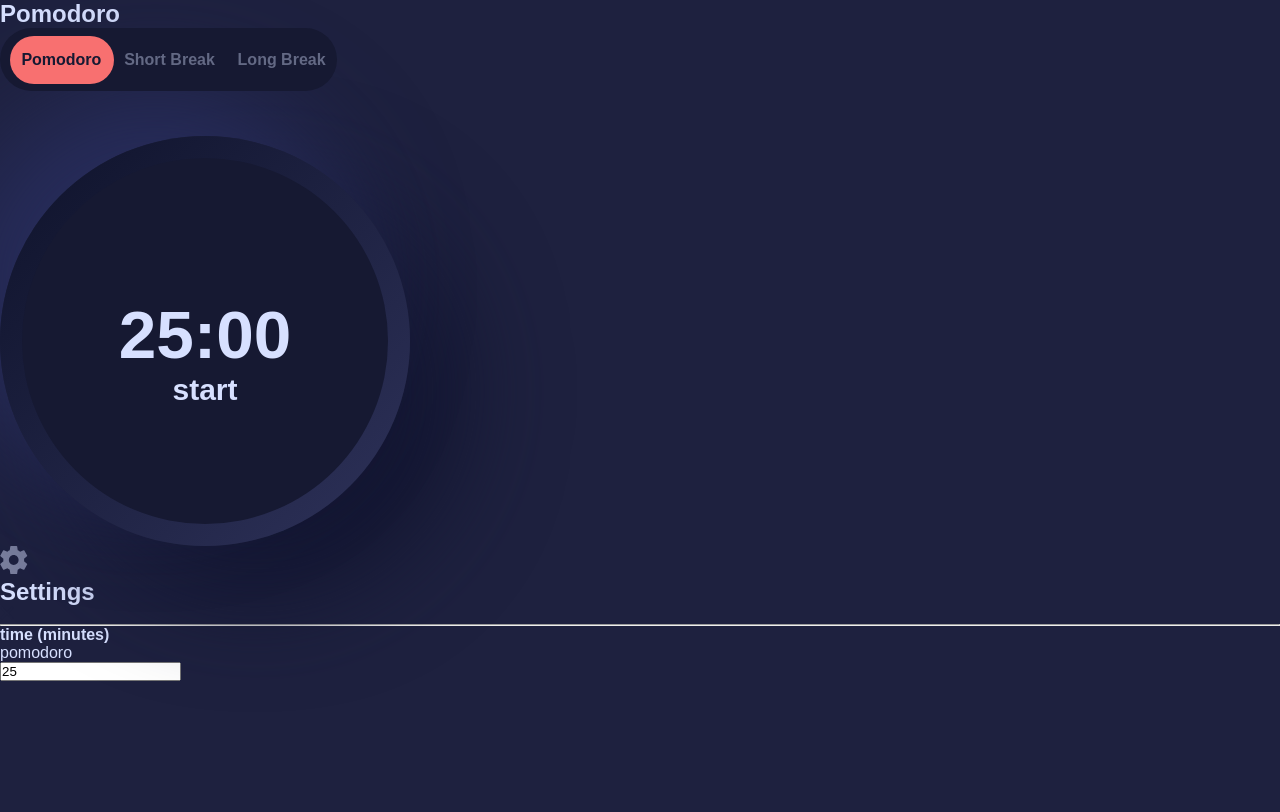
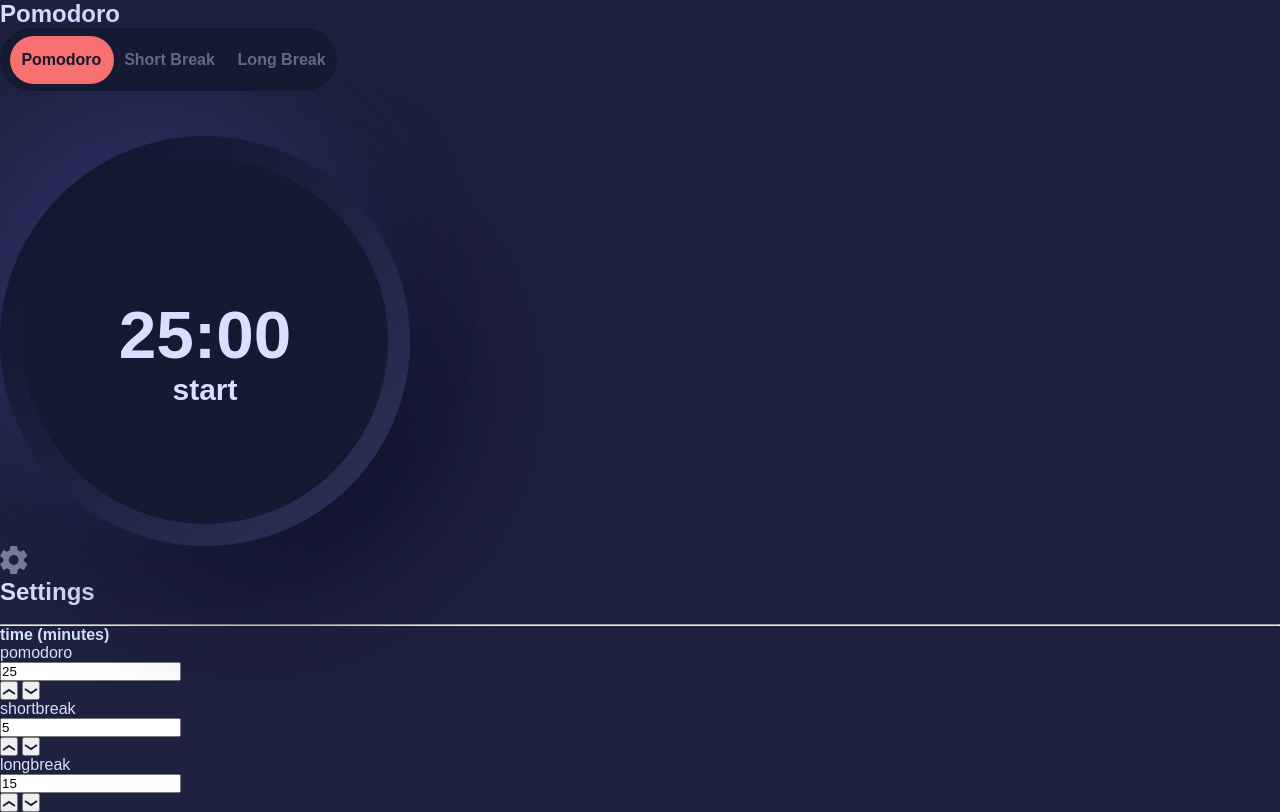
Before and after one commit to curchadw/pomodoro_app, a plain HTML site: page index.html in a window 1280 px wide. Drawn offline with Linux system fonts and the light colour scheme.

Commit message:
Added inc and dec buttons to html

```diff
--- a/index.html
+++ b/index.html
@@ -68,6 +68,54 @@
                                       class='body1'
                                       min='0'
                                       />
+                                      <div class="input_buttons" onclick='inc("pomodoro")'>
+                                          <button class="uparrow">
+                                            <img src="assets/icon-arrow-up.svg" alt="up_arrow" />
+                                          </button>
+                                          <button class="downarrow" onclick='dec("pomodoro")'>
+                                            <img src="assets/icon-arrow-down.svg" alt="down_arrow" />
+                                          </button>
+                                      </div>
+                                </div>
+                            </div>
+                            <div class="input">
+                                <label for="short_break" class="body2">shortbreak</label>
+                                <div class="inputnumber">
+                                    <input
+                                      type="number"
+                                      id="short_break"
+                                      value='5'
+                                      class='body1'
+                                      min='0'
+                                      />
+                                      <div class="input_buttons">
+                                        <button class="uparrow" onclick='inc("shortbreak")'>
+                                          <img src="assets/icon-arrow-up.svg" alt="up_arrow" />
+                                        </button>
+                                        <button class="downarrow" onclick='dec("shortbreak")'>
+                                          <img src="assets/icon-arrow-down.svg" alt="down_arrow" />
+                                        </button>
+                                    </div>
+                                </div>
+                            </div>
+                            <div class="input">
+                                <label for="long_break" class="body2">longbreak</label>
+                                <div class="inputnumber">
+                                    <input
+                                      type="number"
+                                      id="long_break"
+                                      value='15'
+                                      class='body1'
+                                      min='0'
+                                      />
+                                      <div class="input_buttons">
+                                        <button class="uparrow" onclick='inc("longbreak")'>
+                                          <img src="assets/icon-arrow-up.svg" alt="up_arrow" />
+                                        </button>
+                                        <button class="downarrow" onclick='dec("longbreak")'>
+                                          <img src="assets/icon-arrow-down.svg" alt="down_arrow" />
+                                        </button>
+                                    </div>
                                 </div>
                             </div>
                         </div>
```
